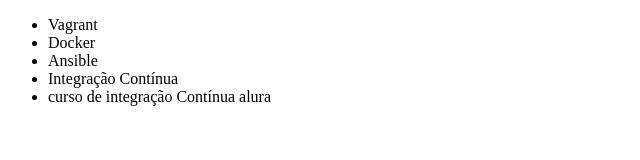
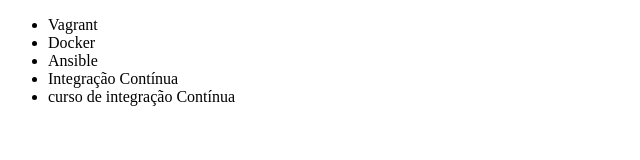
Before and after one commit to arthurrivas/CursoAlura, a plain HTML site: page index.html in a window 1280 px wide. Shown: the full height of the page, 0-640 px from the left. Drawn offline with Linux system fonts and the light colour scheme.

Commit message:
testando git ana online

```diff
--- a/index.html
+++ b/index.html
@@ -10,7 +10,7 @@
         <li>Docker</li>
         <li>Ansible</li>
         <li>Integração Contínua</li>
-        <li>curso de integração Contínua alura</li>
+        <li>curso de integração Contínua </li>
 
     </ul>
 </body>
```
